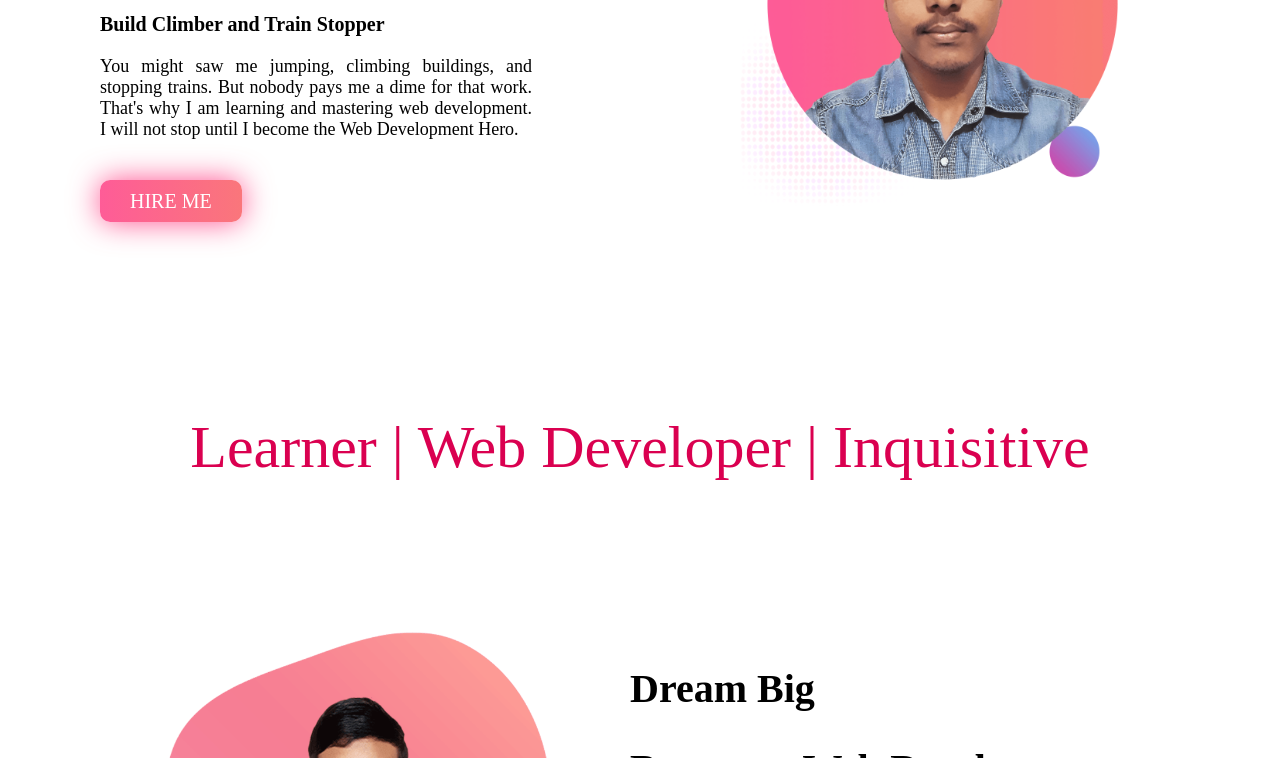
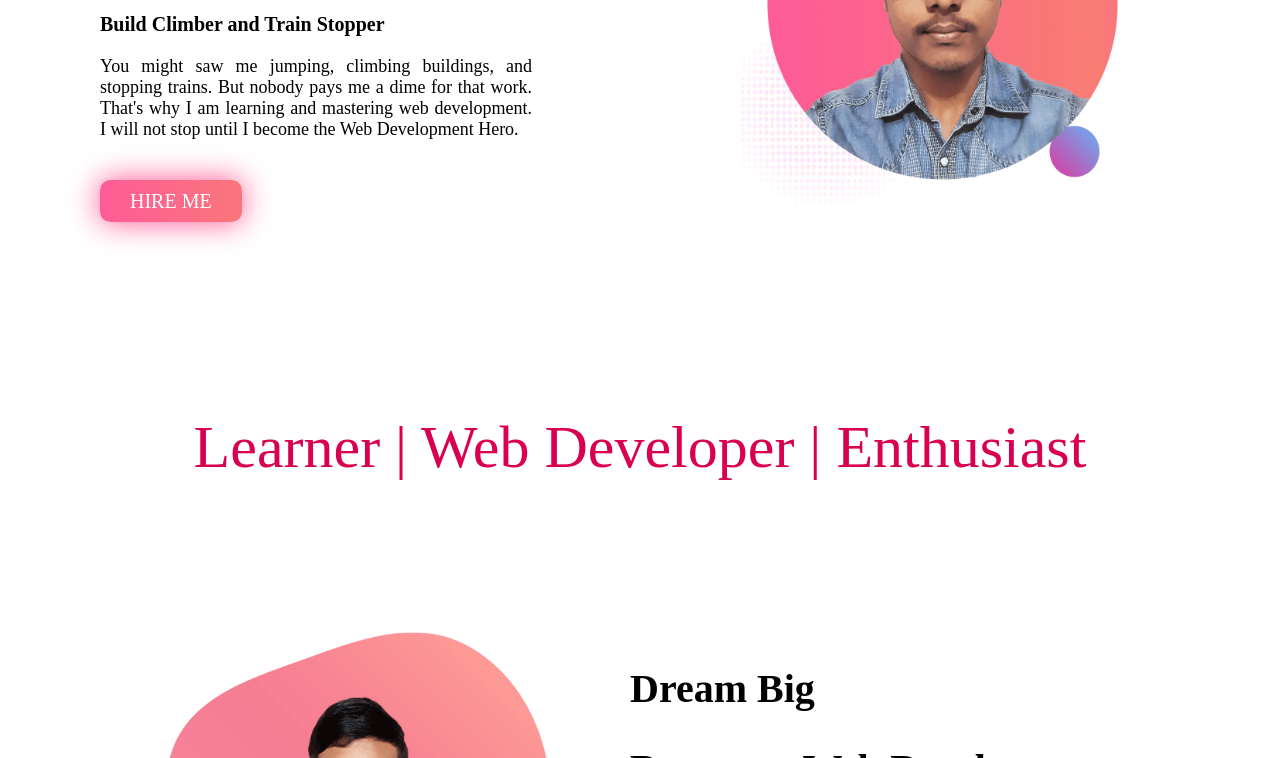
Before and after one commit to sr-tamim/portfolio-v1, a plain HTML site: page index.html in a window 1280 px wide. Shown: the part 342-1100 px from the top of the page. Drawn offline with Linux system fonts and the light colour scheme; a web font is replaced by a local one.

Commit message:
About Me header edited

```diff
--- a/index.html
+++ b/index.html
@@ -29,7 +29,7 @@
             </div>
         </div>
     </section>
-    <h1 class="aboutMe">Learner | Web Developer | Inquisitive</h1>
+    <h1 class="aboutMe">Learner | Web Developer | Enthusiast</h1>
     <section>
         <div class="dream-container">
             <div class="dream-img">
```
